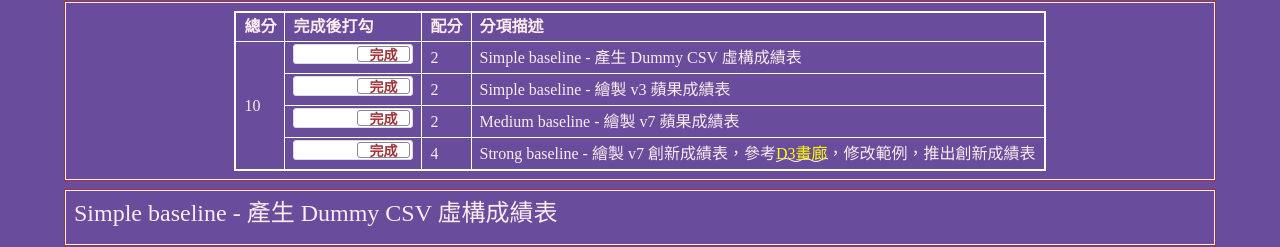
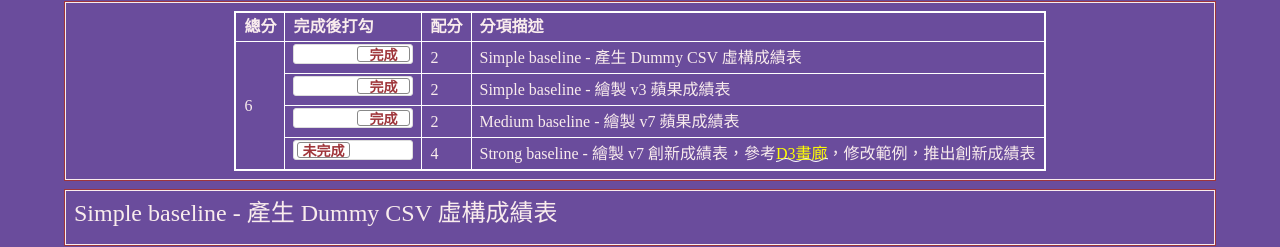
Before and after one commit to Lu0912/vis2023f, a plain HTML site: page hw01/index.html in a window 1280 px wide. Shown: the part 990-1237 px from the top of the page. Drawn offline with nearby package versions, Linux system fonts and the light colour scheme; a web font is replaced by a local one.

Commit message:
Update index.html

```diff
--- a/hw01/index.html
+++ b/hw01/index.html
@@ -267,7 +267,7 @@
           <td>Medium baseline - 繪製 v7 蘋果成績表</td>
         </tr>
         <tr>
-          <td><input type="checkbox" class="flipswitch" id="myCheckbox4" checked></td>
+          <td><input type="checkbox" class="flipswitch" id="myCheckbox4" ></td>
           <td id='m4'>4</td>
           <td>Strong baseline - 繪製 v7 創新成績表，參考<a href="https://observablehq.com/@d3/gallery?utm_source=d3js-org&utm_medium=nav&utm_campaign=try-observable">D3畫廊</a>，修改範例，推出創新成績表</td>
         </tr>
```
